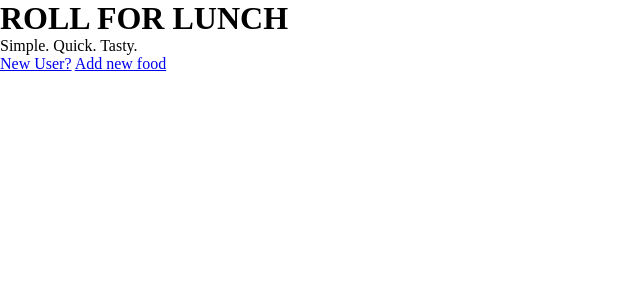
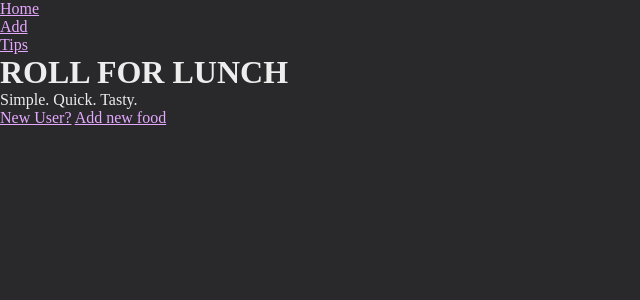
Before and after one commit to frasey/Roll_for, a Flask app: page / in a window 1280 px wide. Shown: the top 300 px of the page, without its empty margins (0-640 px from the left). Run offline with Flask 3, Linux system fonts and the light colour scheme.

Commit message:
added nav bar and started css

```diff
--- a/static/style.css
+++ b/static/style.css
@@ -2,3 +2,12 @@
   margin: 0;
   padding: 0;
 }
+
+body {
+  background-color: #29282A;
+  color: #EDEDED;
+}
+
+a {
+  color: #E4A8FF;
+}
--- a/templates/base.jinja
+++ b/templates/base.jinja
@@ -7,7 +7,17 @@
     <link rel="stylesheet" href="{{ url_for('static', filename='style.css') }}"
     />
   </head>
+
   <body>
+    <header>
+      <nav>
+        <ul>
+          <li><a href="/food">Home</a></li>
+          <li><a href="/food/new">Add</a></li>
+          <li><a href="/food/tips">Tips</a></li>
+        </ul>
+      </nav>
+    </header>
 
     {% block content %}
 
--- a/templates/index.jinja
+++ b/templates/index.jinja
@@ -6,6 +6,8 @@
     <a href="food/new_user">New User?</a>
     <a href="food/new">Add new food</a>
 
-
+{# Need field outputs from Food table #}
+{# Need roll again button #}
+{# Need shopping list button #}
 
 {% endblock content %}
```
